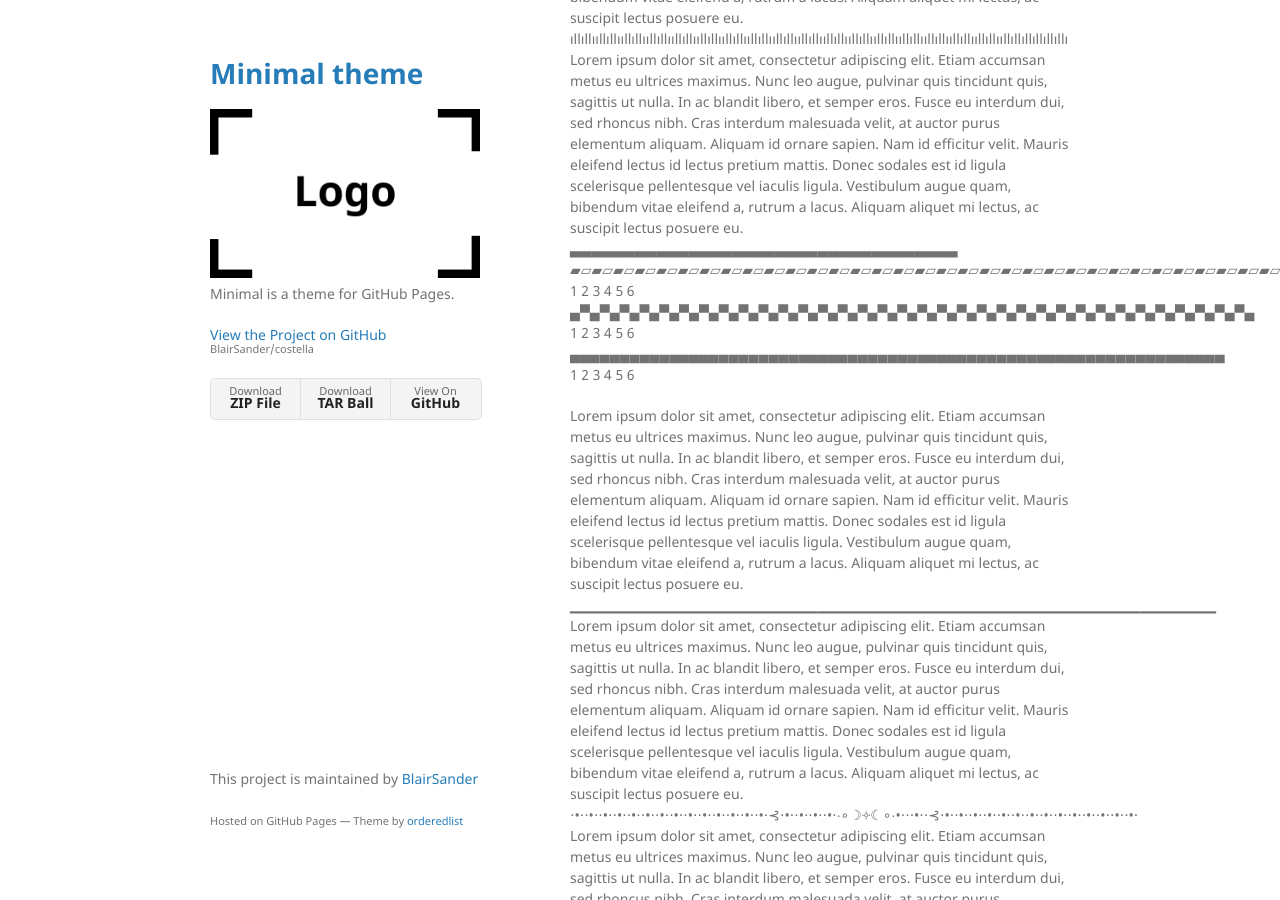
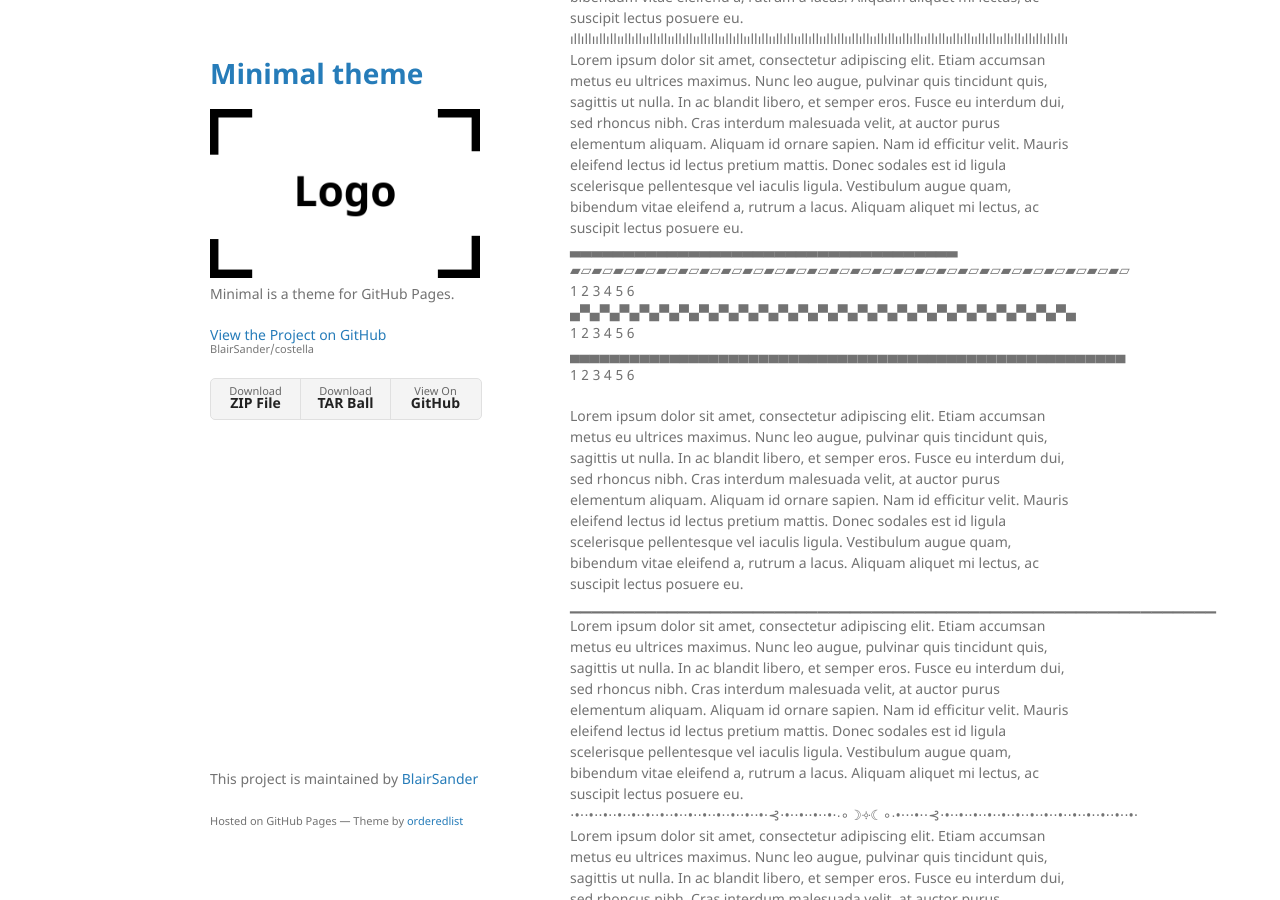
Before and after one commit to BlairSander/costella, a Jekyll site: the page built from relaciones.md, in a window 1280 px wide and 900 px high, scrolled down 551 px. Built offline with Jekyll 4.4.1, drawn with Linux system fonts in a browser that asks for light colours; our own code applies the rules of GitHub Pages for plain Markdown files.

```diff
--- a/relaciones.md
+++ b/relaciones.md
@@ -16,9 +16,9 @@ Lorem ipsum dolor sit amet, consectetur adipiscing elit. Etiam accumsan metus eu
 <br>ıllıllııllıllııllıllııllıllııllıllııllıllııllıllııllıllııllıllııllıllııllıllııllıllııllıllııllıllııllıllııllıllııllıllııllıllıllıllıllıllı
 Lorem ipsum dolor sit amet, consectetur adipiscing elit. Etiam accumsan metus eu ultrices maximus. Nunc leo augue, pulvinar quis tincidunt quis, sagittis ut nulla. In ac blandit libero, et semper eros. Fusce eu interdum dui, sed rhoncus nibh. Cras interdum malesuada velit, at auctor purus elementum aliquam. Aliquam id ornare sapien. Nam id efficitur velit. Mauris eleifend lectus id lectus pretium mattis. Donec sodales est id ligula scelerisque pellentesque vel iaculis ligula. Vestibulum augue quam, bibendum vitae eleifend a, rutrum a lacus. Aliquam aliquet mi lectus, ac suscipit lectus posuere eu.
 <br>▃▃▃▃▃▃▃▃▃▃▃▃▃▃▃▃▃▃▃▃▃▃▃▃▃▃▃▃▃▃▃▃▃▃▃▃
-<br>▰▱▰▱▰▱▰▱▰▱▰▱▰▱▰▱▰▱▰▱▰▱▰▱▰▱▰▱▰▱▰▱▰▱▰▱▰▱▰▱▰▱▰▱▰▱▰▱▰▱▰▱▰▱▰▱▰▱▰▱▰▱▰▱▰▱▰▱▰▱ 1 2 3 4 5 6
-<br>▄▀▄▀▄▀▄▀▄▀▄▀▄▀▄▀▄▀▄▀▄▀▄▀▄▀▄▀▄▀▄▀▄▀▄▀▄▀▄▀▄▀▄▀▄▀▄▀▄▀▄▀▄▀▄▀▄▀▄▀▄▀▄▀▄▀▄▀▄ 1 2 3 4 5 6
-<br>▄▄▄▄▄▄▄▄▄▄▄▄▄▄▄▄▄▄▄▄▄▄▄▄▄▄▄▄▄▄▄▄▄▄▄▄▄▄▄▄▄▄▄▄▄▄▄▄▄▄▄▄▄▄▄▄▄▄▄▄▄▄▄▄▄▄ 1 2 3 4 5 6
+<br>▰▱▰▱▰▱▰▱▰▱▰▱▰▱▰▱▰▱▰▱▰▱▰▱▰▱▰▱▰▱▰▱▰▱▰▱▰▱▰▱▰▱▰▱▰▱▰▱▰▱▰▱ 1 2 3 4 5 6
+<br>▄▀▄▀▄▀▄▀▄▀▄▀▄▀▄▀▄▀▄▀▄▀▄▀▄▀▄▀▄▀▄▀▄▀▄▀▄▀▄▀▄▀▄▀▄▀▄▀▄▀▄ 1 2 3 4 5 6
+<br>▄▄▄▄▄▄▄▄▄▄▄▄▄▄▄▄▄▄▄▄▄▄▄▄▄▄▄▄▄▄▄▄▄▄▄▄▄▄▄▄▄▄▄▄▄▄▄▄▄▄▄▄▄▄▄▄ 1 2 3 4 5 6
 
 Lorem ipsum dolor sit amet, consectetur adipiscing elit. Etiam accumsan metus eu ultrices maximus. Nunc leo augue, pulvinar quis tincidunt quis, sagittis ut nulla. In ac blandit libero, et semper eros. Fusce eu interdum dui, sed rhoncus nibh. Cras interdum malesuada velit, at auctor purus elementum aliquam. Aliquam id ornare sapien. Nam id efficitur velit. Mauris eleifend lectus id lectus pretium mattis. Donec sodales est id ligula scelerisque pellentesque vel iaculis ligula. Vestibulum augue quam, bibendum vitae eleifend a, rutrum a lacus. Aliquam aliquet mi lectus, ac suscipit lectus posuere eu.
 <br>▁▁▁▁▁▁▁▁▁▁▁▁▁▁▁▁▁▁▁▁▁▁▁▁▁▁▁▁▁▁▁▁▁▁▁▁▁▁▁▁▁▁▁▁▁▁▁▁▁▁▁▁▁▁▁▁▁▁▁▁
```
